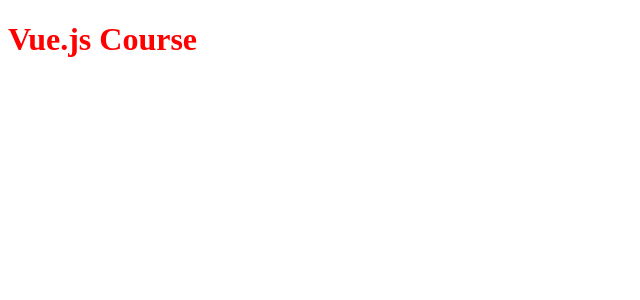
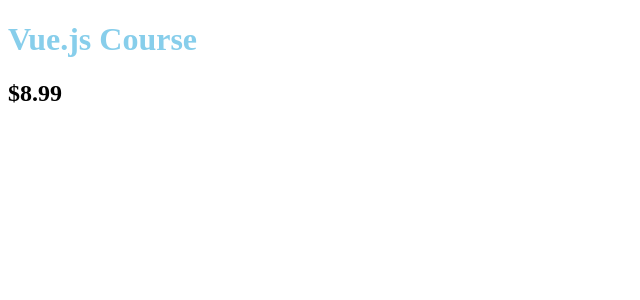
Before and after one commit to linkalls/vue-lesson, a Vue app: page / in a window 1280 px wide. Shown: the top 300 px of the page, without its empty margins (0-640 px from the left). Built offline with nearby package versions, Linux system fonts and the light colour scheme.

Commit message:
面白いね

```diff
--- a/src/App.vue
+++ b/src/App.vue
@@ -1,13 +1,16 @@
 <script setup>
 const title = "Vue.js Course"
+let price = 9.99
 </script>
 
 <template>
-  <h1>{{title}}</h1>
+  <h1>{{ title }}</h1>
+   <h2>${{ price -1 }}</h2>
+   <!--普通にjsの式を入れられて結果が表示される ejsとかと一緒 -->
 </template>
 
 <style>
 h1 {
-  color: red;
+  color: skyblue;
 }
 </style>
```
